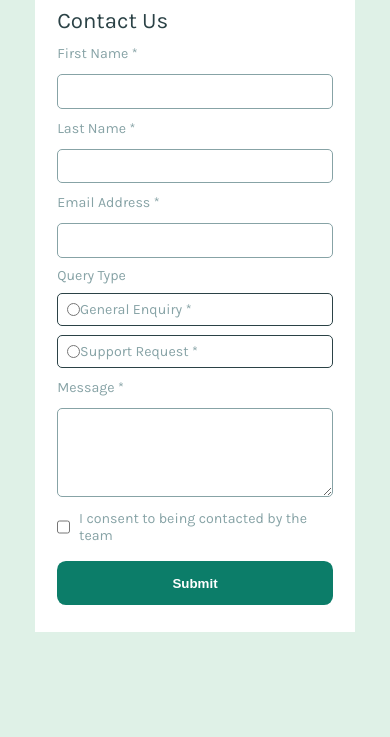
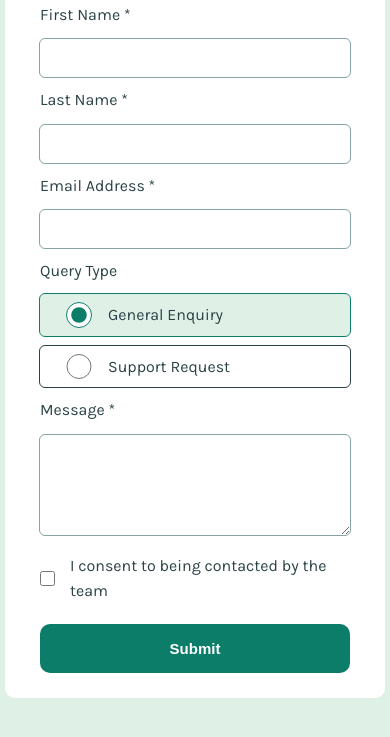
Before and after one commit to Kodeeshwarar/contact-form, a plain HTML site: page index.html in a window 390 px wide. Shown: the part 107-844 px from the top of the page. Drawn offline with Linux system fonts and the light colour scheme.

Commit message:
Enhanced UI and Accessibility

```diff
--- a/index.html
+++ b/index.html
@@ -1,11 +1,15 @@
 <!DOCTYPE html>
 <html lang="en">
-
   <head>
-  <meta charset="UTF-8">
-  <meta name="viewport" content="width=device-width, initial-scale=1.0">
-  <link rel="icon" type="image/png" sizes="32x32" href="./assets/images/favicon-32x32.png">
-  <link rel="stylesheet" href="style.css">
+    <meta charset="UTF-8" />
+    <meta name="viewport" content="width=device-width, initial-scale=1.0" />
+    <link
+      rel="icon"
+      type="image/png"
+      sizes="32x32"
+      href="./assets/images/favicon-32x32.png"
+    />
+    <link rel="stylesheet" href="style.css" />
     <title>Frontend Mentor | Contact form</title>
     <style>
       .attribution {
@@ -20,47 +24,98 @@
   </head>
 
   <body>
-  <form action="#" method="#" class="form" id="form" aria-labelledby="formTitle">
-    <h1 class="visually-hidden" aria-hidden=true> Contact Form</h1>
+    <form
+      action="#"
+      method="#"
+      class="form"
+      id="form"
+      aria-labelledby="formTitle">
+      <h1 class="visually-hidden" aria-hidden="true">Contact Form</h1>
       <div class="form__container">
-      <h1 class="form__heading" id="formTitle">Contact Us</h1>
+        <h2 class="form__heading" id="formTitle">Contact Us</h2>
 
         <!-- Names list -->
-      <div class="form__groups">
+        <div class="form__groups margin-left-small">
           <div class="form__group">
-          <label for="firstName" class="form__label ">First Name <span>*</span></label>
-          <input type="text" name="firstName" id="firstName" class="form__input" aria-describedby="firstName-error" >
-          <span id="firstName-error" class="error-info" role="alert">This field is required</span>
+            <label for="firstName" class="form__label"
+              >First Name <span>*</span></label
+            >
+            <input
+              type="text"
+              name="firstName"
+              id="firstName"
+              class="form__input"
+              aria-describedby="firstName-error"
+            />
+            <span id="firstName-error" class="error-info" role="alert"
+              >This field is required</span
+            >
           </div>
           <div class="form__group">
-          <label for="lastName" class="form__label ">Last Name <span>*</span></label>
-          <input type="text" name="lastName" id="lastName" class="form__input" aria-describedby="lastName-error" >
-          <span id="lastName-error" class="error-info" role="alert">This field is required</span>
+            <label for="lastName" class="form__label"
+              >Last Name <span>*</span></label
+            >
+            <input
+              type="text"
+              name="lastName"
+              id="lastName"
+              class="form__input"
+              aria-describedby="lastName-error"
+            />
+            <span id="lastName-error" class="error-info" role="alert"
+              >This field is required</span
+            >
           </div>
         </div>
 
         <!-- Email -->
         <div class="form__groups">
           <div class="form__group">
-          <label for="emailAddress" class="form__label ">Email Address <span>*</span></label>
-          <input type="email" name="emailAddress" id="emailAddress" class="form__input" aria-describedby="emailAddress-error" >
-          <span id="emailAddress-error" class="error-info" role="alert">This field is required</span>
+            <label for="emailAddress" class="form__label"
+              >Email Address <span>*</span></label
+            >
+            <input
+              type="email"
+              name="emailAddress"
+              id="emailAddress"
+              class="form__input"
+              aria-describedby="emailAddress-error"
+            />
+            <span id="emailAddress-error" class="error-info" role="alert"
+              >This field is required</span
+            >
           </div>
         </div>
 
         <!-- Query -->
         <fieldset class="form__groups flex-column">
-        <legend class="form__label ">Query Type</legend>
-        <span for="" class="form__label  ">Query Type</span>
-        <div class="form__radio-groups">
-          <div class="flex form__radio-container">
+          <legend class="form__label">Query Type</legend>
+          <span for="" class="form__label">Query Type</span>
+          <div class="form__radio-groups margin-top-small">
+            <div class="form__radio-container margin-left-small">
               <div class="form__radio-group">
-              <input type="radio" name="generalEnquiry" id="generalEnquiry" class="form-radio" >
-              <label for="generalEnquiry" class="form__label">General Enquiry <span>*</span></label>
+                <input
+                  type="radio"
+                  name="generalEnquiry"
+                  id="generalEnquiry"
+                  aria-selected="selected"
+                  class="form__radio"
+                  checked
+                />
+                <label for="generalEnquiry" class="form__label"
+                  >General Enquiry</label
+                >
               </div>
               <div class="form__radio-group">
-              <input type="radio" name="generalEnquiry" id="supportRequest" class="form-radio" >
-              <label for="supportRequest" class="form__label">Support Request <span>*</span></label>
+                <input
+                  type="radio"
+                  name="generalEnquiry"
+                  id="supportRequest"
+                  class="form__radio"
+                />
+                <label for="supportRequest" class="form__label"
+                  >Support Request
+                </label>
               </div>
             </div>
             <span class="error-info" role="alert">This field is required</span>
@@ -69,24 +124,49 @@
 
         <!-- Message -->
         <div class="form__group">
-        <label for="message" class="form__label ">Message <span>*</span></label>
-        <textarea name="message" id="message" cols="30" rows="10" class="form__input form__input-large" aria-describedby="message-error" ></textarea>
-        <span id="message-error" class="error-info" role="alert">This field is required</span>
+          <label for="message" class="form__label"
+            >Message <span>*</span></label
+          >
+          <textarea
+            name="message"
+            id="message"
+            cols="30"
+            rows="10"
+            class="form__input form__input-large"
+            aria-describedby="message-error"
+          ></textarea>
+          <span id="message-error" class="error-info" role="alert"
+            >This field is required</span
+          >
         </div>
 
         <!-- Checkbox -->
         <fieldset class="form__checkbox-group">
           <legend>Consent</legend>
-        <div class="flex">
-          <input type="checkbox" name="termsCondition" id="termsCondition" class="form__checkbox" >
-          <label for="termsCondition" class="form__label form__checkbox-label ">I consent to being contacted by the team</label>
+          <div class="form__checkbox-container">
+            <input
+              type="checkbox"
+              name="termsCondition"
+              id="termsCondition"
+              class="form__checkbox"
+            />
+            <label for="termsCondition" class="form__label form__checkbox-label"
+              >I consent to being contacted by the team</label
+            >
           </div>
-        <span class="error-info" role="alert">To submit this form, please consent to being contacted</span>
+          <span class="error-info" role="alert"
+            >To submit this form, please consent to being contacted</span
+          >
         </fieldset>
 
         <!-- Button -->
         <div class="form__btn flex">
-        <input type="submit" value="Submit" id="submitBtn" class="btn primary-btn">
+          <input
+            type="submit"
+            value="Submit"
+            id="submitBtn"
+            class="btn primary-btn"
+          />
         </div>
       </div>
 
@@ -94,12 +174,23 @@
       <div class="success-toast hide" aria-live="polite">
         <div class="success-toast__container">
           <h3 class="sucsess-toast__heading-container">
-          <svg xmlns="http://www.w3.org/2000/svg" width="20" height="21" fill="none" viewBox="0 0 20 21">
-            <path fill="#fff" d="M14.28 7.72a.748.748 0 0 1 0 1.06l-5.25 5.25a.748.748 0 0 1-1.06 0l-2.25-2.25a.75.75 0 1 1 1.06-1.06l1.72 1.72 4.72-4.72a.75.75 0 0 1 1.06 0Zm5.47 2.78A9.75 9.75 0 1 1 10 .75a9.76 9.76 0 0 1 9.75 9.75Zm-1.5 0A8.25 8.25 0 1 0 10 18.75a8.26 8.26 0 0 0 8.25-8.25Z"/>
+            <svg
+              xmlns="http://www.w3.org/2000/svg"
+              width="20"
+              height="21"
+              fill="none"
+              viewBox="0 0 20 21"
+            >
+              <path
+                fill="#fff"
+                d="M14.28 7.72a.748.748 0 0 1 0 1.06l-5.25 5.25a.748.748 0 0 1-1.06 0l-2.25-2.25a.75.75 0 1 1 1.06-1.06l1.72 1.72 4.72-4.72a.75.75 0 0 1 1.06 0Zm5.47 2.78A9.75 9.75 0 1 1 10 .75a9.76 9.76 0 0 1 9.75 9.75Zm-1.5 0A8.25 8.25 0 1 0 10 18.75a8.26 8.26 0 0 0 8.25-8.25Z"
+              />
             </svg>
             <span class="sucsess-toast__heading">Message Sent!</span>
           </h3>
-        <p class="sucsess-toast__message">Thanks for completing the form. We'll be in touch soon!</p>
+          <p class="sucsess-toast__message">
+            Thanks for completing the form. We'll be in touch soon!
+          </p>
         </div>
       </div>
     </form>
--- a/style.css
+++ b/style.css
@@ -6,22 +6,20 @@
   box-sizing: border-box;
 }
 
+/* FONTS */
 @font-face {
-    font-family: 'Karla';
-    src: url('./assets/fonts/static/Karla-Bold.ttf') format('truetype');
-    font-weight: bold;
-    font-style: normal;
-    font-display: swap;
+  font-family: "Karla";
+  src: url("assets/fonts/Karla-Regular.ttf");
+  font-weight: 400;
 }
 
 @font-face {
-    font-family: 'Karla';
-    src: url('./assets/fonts/static/Karla-Regular.ttf') format('truetype');
-    font-weight: normal;
-    font-style: normal;
-    font-display: swap;
+  font-family: "Karla";
+  src: url("assets/fonts/Karla-Bold.ttf");
+  font-weight: 700;
 }
 
+/* Reset property */
 fieldset {
   border: none;
   padding: 0;
@@ -32,53 +30,56 @@ legend {
   display: none;
 }
 
-
-@media only screen and (min-width: 900px) {
 html {
-
   font-size: 62.55%;
 }
 
-    ;
+:root {
+  /* ### Primary */
+  --color-green-200: hsl(148, 38%, 91%);
+  --color-green-600: hsl(169, 82%, 27%);
+  --color-red: hsl(0, 66%, 54%);
+
+  /* ### Neutral */
+  --color-white: hsl(0, 0%, 100%);
+  --color-grey-500: hsl(186, 15%, 59%);
+  --color-grey-900: hsl(187, 24%, 22%);
+
+  --spacing-medium: 2.5rem;
+  --spacing-large: 8rem;
+  --spacing-input-top: 1.2rem;
+  --spacing-input-left: 3rem;
 }
 
-@media only screen and (max-width: 900px) {
-    html {
-
-        font-size: 55.55%;
+@media only screen and (width > 50rem) {
+  body {
+    padding-block: var(--spacing-large);
+    padding-inline: var(--spacing-medium);
+  }
+}
+@media only screen and (min-width: 780px) {
+  .margin-top-small {
+    margin-top: var(--spacing-input-top);
   }
 
-    ;
+  .margin-left-small > * + * {
+    margin-left: var(--spacing-input-left);
   }
-
-
-
-:root {
-    /* ### Primary */
-    --background-color: hsl(148, 38%, 91%);
-    --primary-color: hsl(169, 82%, 27%);
-    --error-state: hsl(0, 66%, 54%);
-
-    /* ### Neutral */
-    --White-color: hsl(0, 0%, 100%);
-    --text-color: hsl(186, 15%, 59%);
-    --Grey-darker: hsl(187, 24%, 22%);
 }
 
 body {
   font-family: Karla, sans-serif;
   font-size: 16px;
   font-weight: 400;
-    color: var(--text-color);
-    background-color: var(--background-color);
+  line-height: 1.6;
+  color: var(--color-grey-900);
+  background-color: var(--color-green-200);
   min-height: 98vh;
   width: 100vw;
   display: flex;
   justify-content: center;
   align-items: center;
 }
-
-
 
 .hide {
   display: none;
@@ -87,14 +88,21 @@ body {
 
 .show {
   display: block;
-    visibility: visible
+  visibility: visible;
 }
 
+.form__groups,
+.form__radio-container,
+.form__checkbox-container,
+.form__radio-group,
+.success-toast__container,
+.sucsess-toast__heading-container {
+  display: flex;
+}
 
-.flex {
-    display: flex;
+.form__checkbox-container {
   flex: 1;
-    gap: 1rem
+  gap: 1.5rem;
 }
 
 .flex-column {
@@ -108,46 +116,20 @@ body {
   flex-direction: column;
 }
 
-
-@media only screen and (min-width:1200px) {
-    .form {
-        width: 45%;
-        min-width: 450px;
-
-    }
-}
-@media only screen and (max-width:1199px) {
-    .form {
-        width: 50%;
-        min-width: 420px;
-        max-width: 70%;
-
-    }
-}
-@media only screen and (max-width:950px) {
-    .form {
-        width: 70%;
-        min-width: 320px;
-        max-width: 80%;
-
-    }
-}
-
-
-@media only screen and (max-width:580px) {
-
+@media only screen and (max-width: 780px) {
   .form__groups,
   .form__radio-container {
     display: flex;
     flex-direction: column;
     gap: 1rem;
   }
-
 }
 
 .form {
-    background-color: var(--White-color);
-    padding: 3rem 1.5rem;
+  width: clamp(380px, 50vw, 70%);
+  background-color: var(--color-white);
+  padding: var(--spacing-medium);
+  border-radius: 1rem;
 }
 
 .form__container {
@@ -156,14 +138,8 @@ body {
 }
 
 .form__heading {
-    font-size: 2.5rem;
-    color: var(--Grey-darker);
-    font-weight: 400;
-}
-
-.form__groups {
-    display: flex;
-    gap: 1rem;
+  font-size: 3.2rem;
+  color: var(--color-grey-900);
 }
 
 .form__group {
@@ -186,53 +162,48 @@ body {
 .form__input {
   width: 100%;
   padding: 1rem 1.2rem;
-    margin-top: 12px;
-    border: 1.5px solid var(--text-color);
+  margin-top: var(--spacing-input-top);
+  outline: 1px solid var(--color-grey-500);
+  border: transparent;
   border-radius: 5px;
-    outline: none;
-    color: var(--Grey-darker);
+  color: var(--color-grey-900);
+  font-size: 16px;
 }
 
-.form__input:hover,
-.form__input:focus-visible {
-    border: 1.5px solid var(--primary-color);
-
+.form__input:is(:hover, :focus-visible, :active) {
+  outline: 1.5px solid var(--color-green-600);
 }
 
 .form__input-large {
   height: 10rem;
 }
 
-
 .form__radio-group {
   display: flex;
   width: 100%;
-    border: 1px solid var(--Grey-darker);
   border-radius: 5px;
   padding: 0.8rem 1rem;
-
-
+  border: transparent;
+  outline: 1px solid var(--color-grey-900);
 }
 
 /*  From Radio Button */
 .form__radio {
   width: 20%;
-    accent-color: var(--primary-color);
-}
-
-.form__radio::selection .form__radio-group {
-    background-color: aqua;
+  accent-color: var(--color-green-600);
 }
 
 .form__radio-group:has(.form__radio:checked) {
-    background-color: var(--background-color);
+  background-color: var(--color-green-200);
+  outline: 1.5px solid var(--color-green-600);
+  border-radius: 5px;
 }
 
 /*  Form Checkbox */
 .form__checkbox {
-    accent-color: var(--primary-color);
+  accent-color: var(--color-green-600);
+  width: 16px;
 }
-
 
 /* Button Style */
 /* Base Button Styles */
@@ -241,61 +212,58 @@ body {
   padding: 1.6rem 0;
   border: none;
   outline: none;
-    border-radius:1rem;
+  border-radius: 1rem;
   cursor: pointer;
   font-size: 1.5rem;
   font-weight: 600;
   text-align: center;
   display: inline-block;
-    transition: background-color 0.2s ease, box-shadow 0.2s ease, transform 0.1s ease;
+  transition: background-color 0.2s ease, box-shadow 0.2s ease,
+    transform 0.1s ease;
   margin-top: 1rem;
 }
 
 /* Primary Button Styles */
 .primary-btn {
-    background-color: var(--primary-color);
-    color: var(--White-color);
+  background-color: var(--color-green-600);
+  color: var(--color-white);
 }
 
 /* Hover State for Primary Button */
 .primary-btn:hover {
-    background-color: var(--Grey-darker);
-    box-shadow: 1px 1px 13px 1px var(--Grey-darker);
+  background-color: var(--color-grey-900);
+  box-shadow: 1px 1px 13px 1px var(--color-grey-900);
 }
 
 /* Focus State for Accessibility */
 .primary-btn:focus {
-    outline: 2px solid var(--primary-color);
+  outline: 2px solid var(--color-green-600);
   outline-offset: 2px;
 }
 
 /* Active State for Click Feedback */
 .primary-btn:active {
-    background-color: var(--primary-color-dark);
-    /* Define this variable in :root */
-    box-shadow: 0px 3px 8px 0px var(--primary-color);
+  background-color: var(--color-green-600);
+  box-shadow: 0px 3px 8px 0px var(--color-green-600);
   transform: translateY(2px);
 }
 
-
-
 /* Validation Error Styles */
 
-.validation-error>.form__input,
-.validation-error>.form__radio-group,
-.validation-error>.form__checkbox-group {
-    border-color: var(--error-state);
+.validation-error > .form__input,
+.validation-error > .form__radio-group,
+.validation-error > .form__checkbox-group {
+  border-color: var(--color-red);
 }
-
 
 .error-info {
   margin-top: 0.7rem;
-    color: var(--error-state);
+  color: var(--color-red);
   display: none;
   visibility: hidden;
 }
 
-.validation-error>.error-info {
+.validation-error > .error-info {
   display: block;
   visibility: visible;
 }
@@ -327,31 +295,29 @@ body {
   }
 }
 
-
 .success-toast__container {
   padding: 1.5rem 1.8rem;
-    background-color: var(--Grey-darker);
+  background-color: var(--color-grey-900);
   width: max-content;
   border-radius: 10px;
   display: flex;
   flex-direction: column;
   gap: 0.5rem;
+  color: var(--color-white);
 }
 
-.toast__heading-container {
+.sucsess-toast__heading-container {
   display: flex;
   gap: 0.5rem;
 }
 
-.toast__heading {
+.sucsess-toast__heading {
   font-size: 16px;
-    color: var(--White-color);
 }
 
-.toast__message {
+.sucsess-toast__message {
   font-size: 12px;
 }
-
 
 .visually-hidden:not(:focus):not(:active):not(:focus-within) {
   clip-path: inset(50%);
```
Also changed, not shown: index.js (+13 -14 lines), assets/fonts/Karla-Bold.ttf (renamed from assets/fonts/static/Karla-Bold.ttf), assets/fonts/Karla-Italic-VariableFont_wght.ttf (deleted), assets/fonts/Karla-Regular.ttf (renamed from assets/fonts/static/Karla-Regular.ttf), assets/fonts/Karla-VariableFont_wght.ttf (deleted), assets/fonts/OFL.txt (deleted), assets/fonts/README.txt (deleted). Lines whose indentation alone changed are shown as unchanged.
